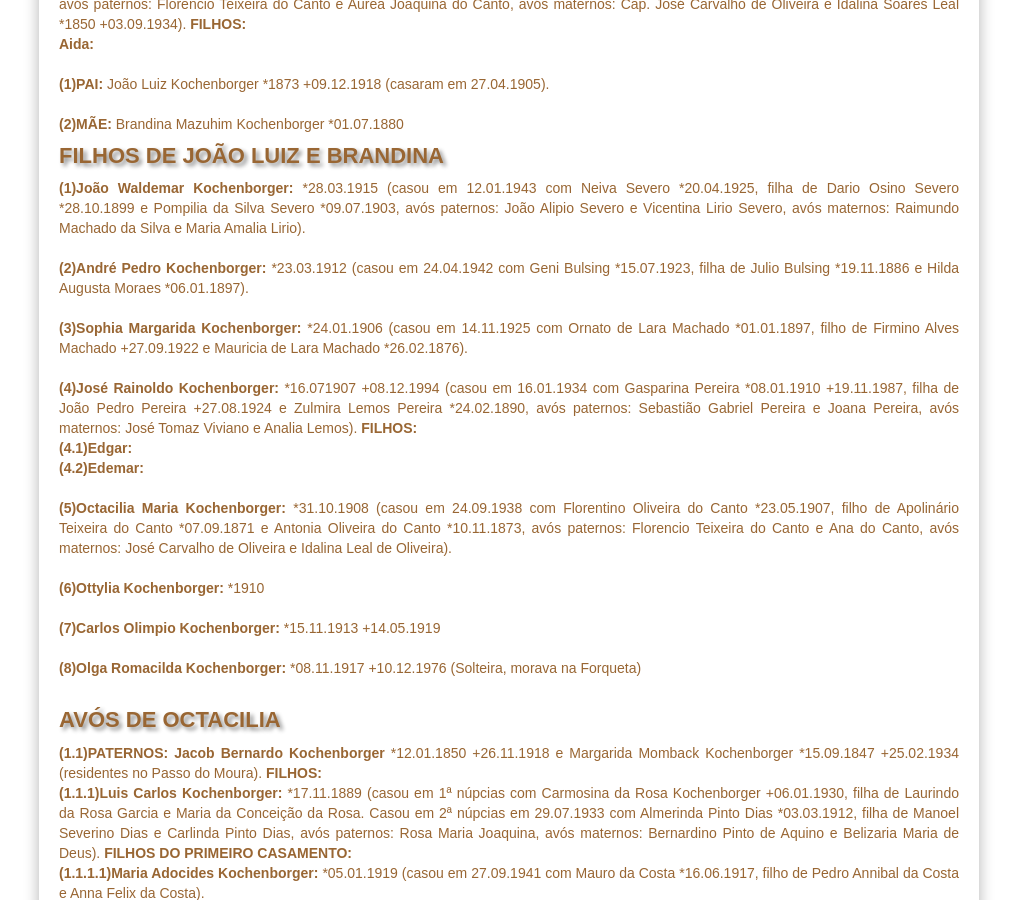
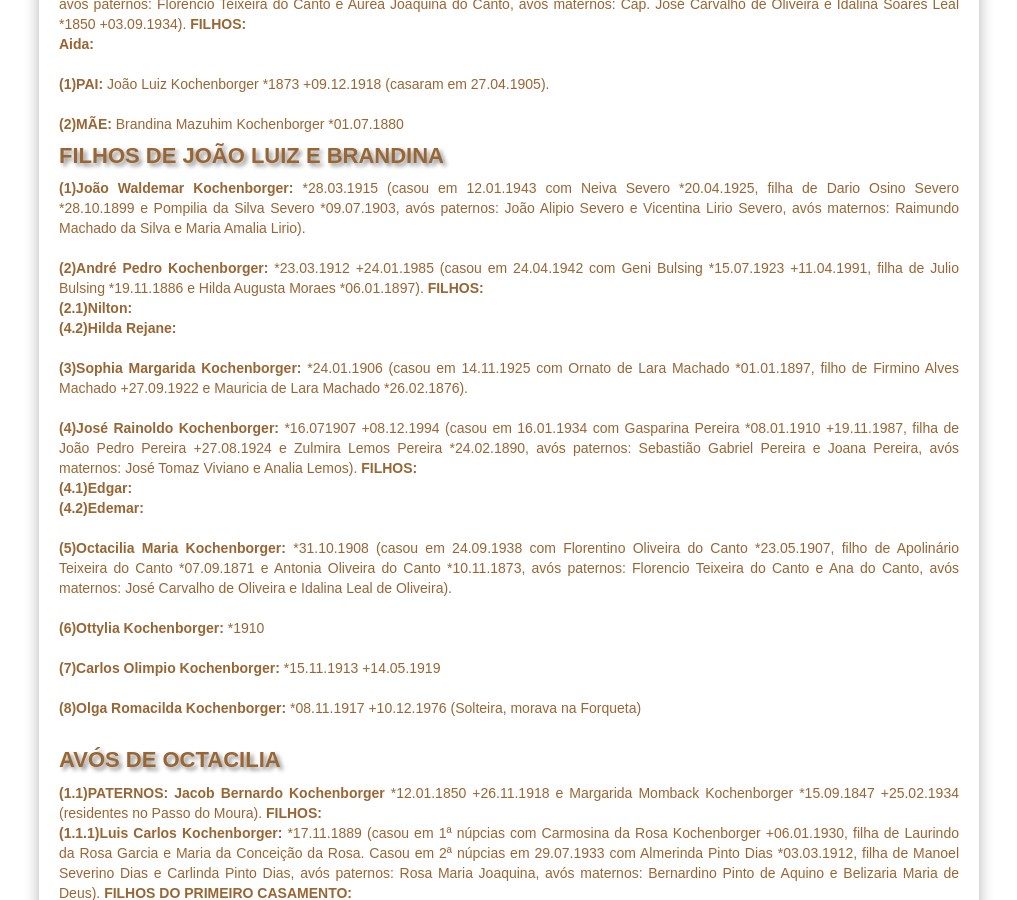
Before and after one commit to claudiovargas1955/claudiovargas1955.github.io, a Jekyll site: the page built from _pages/familia-kochenborger.html, in a window 1280 px wide and 900 px high, scrolled down 450 px. Shown: the whole window, without its empty margins (131-1148 px from the left). Built offline with Jekyll 4.4.1, drawn with Linux system fonts in a browser that asks for light colours; some web fonts are replaced.

Commit message:
Update familia-kochenborger.html

```diff
--- a/_pages/familia-kochenborger.html
+++ b/_pages/familia-kochenborger.html
@@ -112,8 +112,10 @@ Oliveira e Idalina Soares Leal *1850 +03.09.1934). <b>FILHOS: </b><br>
   *28.10.1899 e Pompilia da Silva Severo *09.07.1903, avós paternos: João Alipio Severo e Vicentina Lirio Severo, avós maternos:
   Raimundo Machado da Silva e Maria Amalia Lirio). <br><br>
 
-  <b>(2)André Pedro Kochenborger: </b>*23.03.1912 (casou em 24.04.1942 com Geni Bulsing *15.07.1923, filha de Julio Bulsing *19.11.1886 e
-  Hilda Augusta Moraes *06.01.1897). <br><br>
+  <b>(2)André Pedro Kochenborger: </b>*23.03.1912 +24.01.1985 (casou em 24.04.1942 com Geni Bulsing *15.07.1923 +11.04.1991, filha de
+  Julio Bulsing *19.11.1886 e Hilda Augusta Moraes *06.01.1897). <b>FILHOS: </b><br>
+    <b>(2.1)Nilton: </b><br>
+    <b>(4.2)Hilda Rejane: </b><br><br>
 
   <b>(3)Sophia Margarida Kochenborger: </b>*24.01.1906 (casou em 14.11.1925 com Ornato de Lara Machado *01.01.1897, filho de
   Firmino Alves Machado +27.09.1922 e Mauricia de Lara Machado *26.02.1876). <br><br>
```
